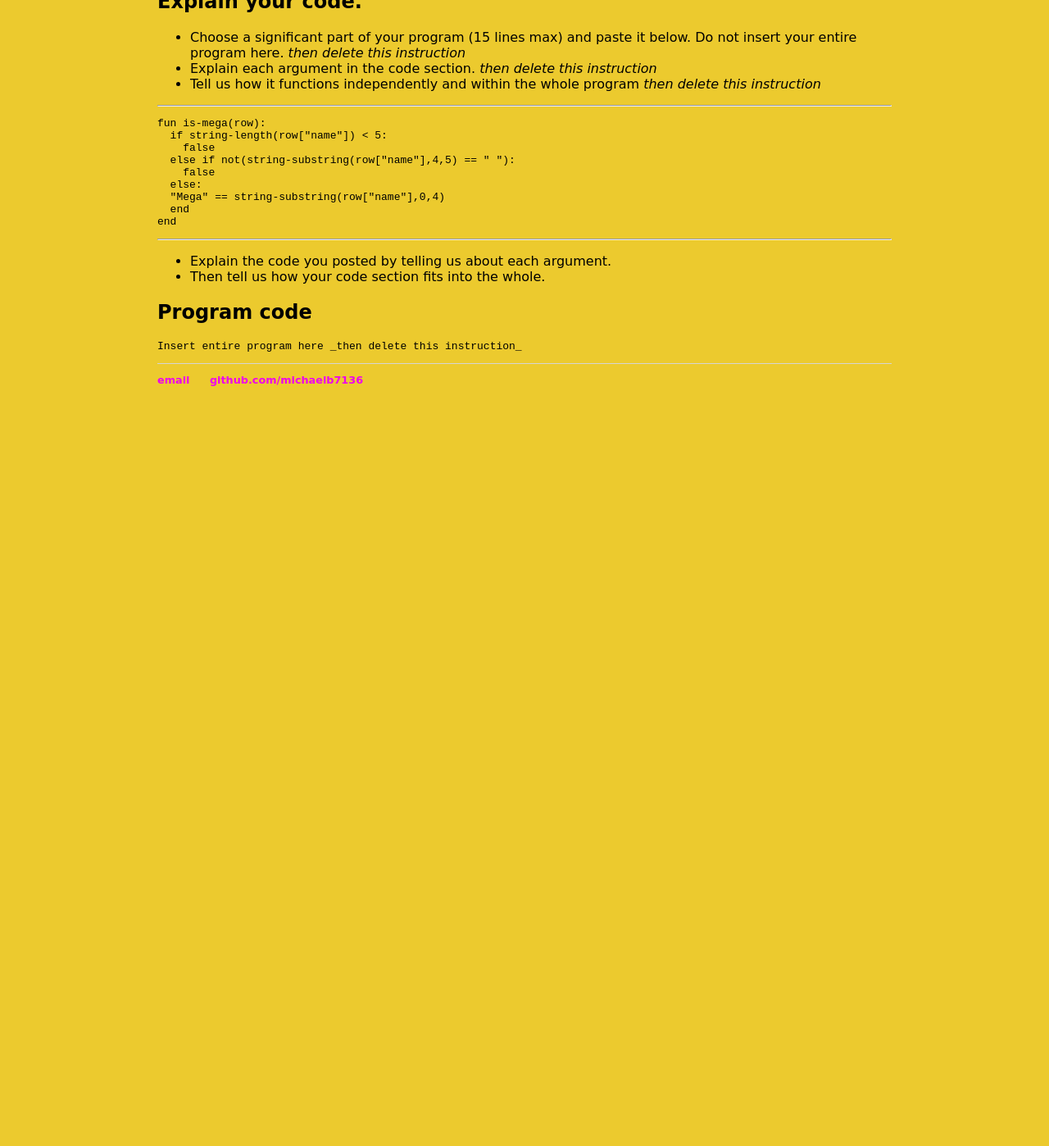
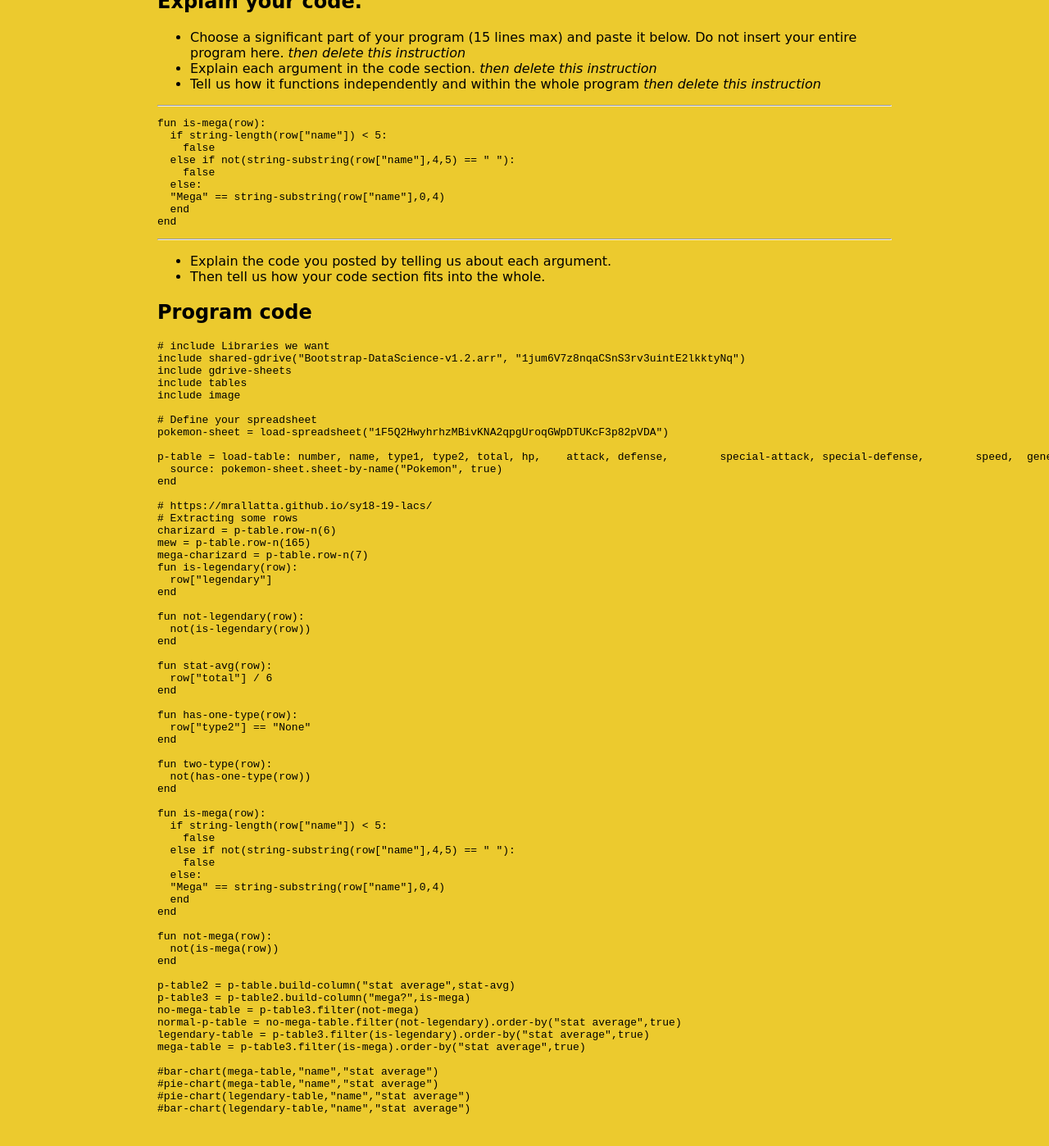
Before and after one commit to michaelb7136/michaelb7136, a Jekyll site: the page built from _posts/2018-12-21-Michael-Bayless-final-submission.md, in a window 1280 px wide and 1400 px high, scrolled down 958 px. Shown: the whole window at 82% size. Built offline with Jekyll 4.4.1, drawn with Linux system fonts in a browser that asks for light colours; before the commit the page ends 1489 px from its top, so only the background shows below that.

Commit message:
Update 2018-12-21-Michael-Bayless-final-submission.md

````diff
--- a/_posts/2018-12-21-Michael-Bayless-final-submission.md
+++ b/_posts/2018-12-21-Michael-Bayless-final-submission.md
@@ -51,11 +51,76 @@ end
 -   Explain the code you posted by telling us about each argument.
 -   Then tell us how your code section fits into the whole.
 
-<!--- Delete this comment and add your writing -->
+
 
 
 ## Program code
 
 ```
-Insert entire program here _then delete this instruction_
+# include Libraries we want
+include shared-gdrive("Bootstrap-DataScience-v1.2.arr", "1jum6V7z8nqaCSnS3rv3uintE2lkktyNq")
+include gdrive-sheets
+include tables
+include image
+
+# Define your spreadsheet
+pokemon-sheet = load-spreadsheet("1F5Q2HwyhrhzMBivKNA2qpgUroqGWpDTUKcF3p82pVDA")
+
+p-table = load-table: number, name, type1, type2, total, hp,	attack,	defense,	special-attack,	special-defense,	speed,	generation,	legendary
+  source: pokemon-sheet.sheet-by-name("Pokemon", true)
+end
+
+# https://mrallatta.github.io/sy18-19-lacs/
+# Extracting some rows
+charizard = p-table.row-n(6)
+mew = p-table.row-n(165)
+mega-charizard = p-table.row-n(7)
+fun is-legendary(row):
+  row["legendary"]
+end
+
+fun not-legendary(row):
+  not(is-legendary(row))
+end
+
+fun stat-avg(row):
+  row["total"] / 6
+end
+
+fun has-one-type(row):
+  row["type2"] == "None"
+end
+
+fun two-type(row):
+  not(has-one-type(row))
+end
+
+fun is-mega(row):
+  if string-length(row["name"]) < 5:
+    false
+  else if not(string-substring(row["name"],4,5) == " "):
+    false
+  else:
+  "Mega" == string-substring(row["name"],0,4)
+  end
+end
+
+fun not-mega(row):
+  not(is-mega(row))
+end
+
+p-table2 = p-table.build-column("stat average",stat-avg)
+p-table3 = p-table2.build-column("mega?",is-mega)
+no-mega-table = p-table3.filter(not-mega)
+normal-p-table = no-mega-table.filter(not-legendary).order-by("stat average",true)
+legendary-table = p-table3.filter(is-legendary).order-by("stat average",true)
+mega-table = p-table3.filter(is-mega).order-by("stat average",true)
+
+#bar-chart(mega-table,"name","stat average")
+#pie-chart(mega-table,"name","stat average")
+#pie-chart(legendary-table,"name","stat average")
+#bar-chart(legendary-table,"name","stat average")
+
+
+
 ```
````
